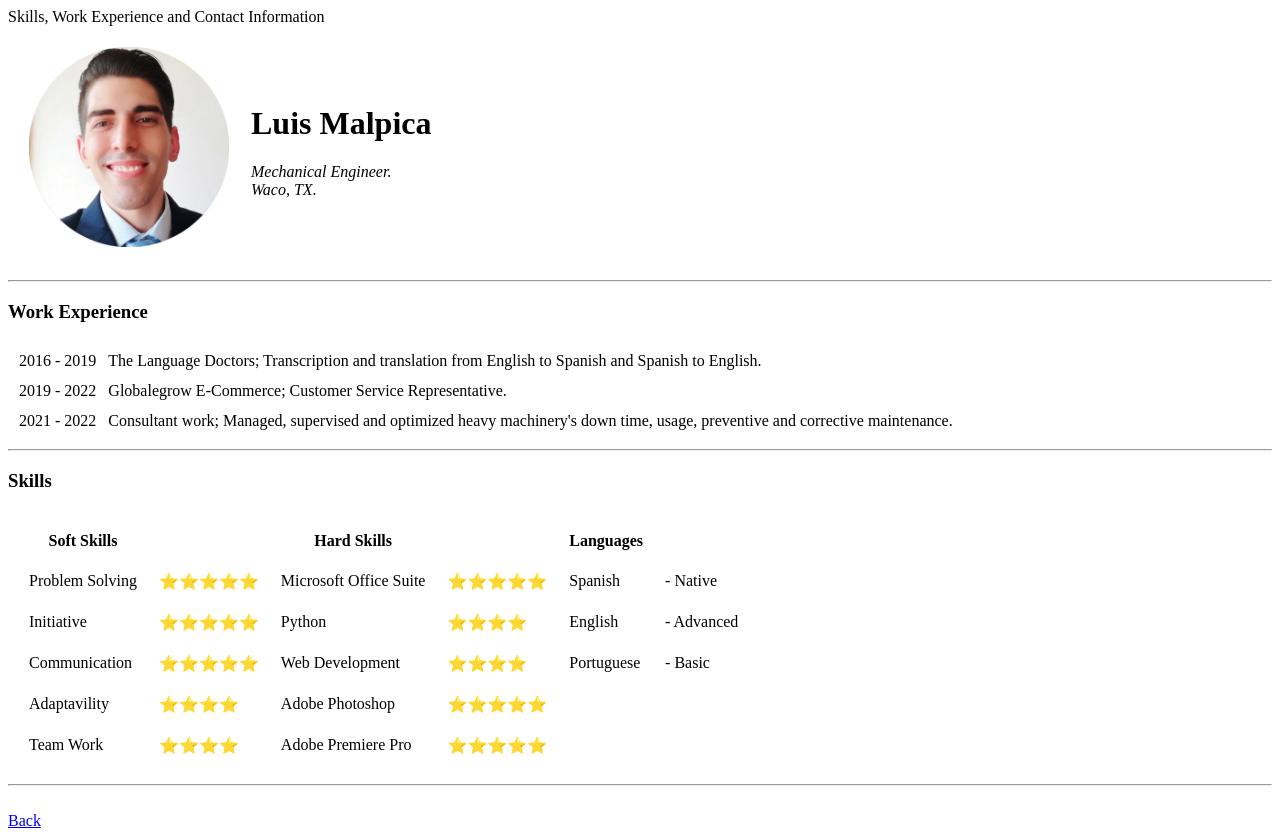
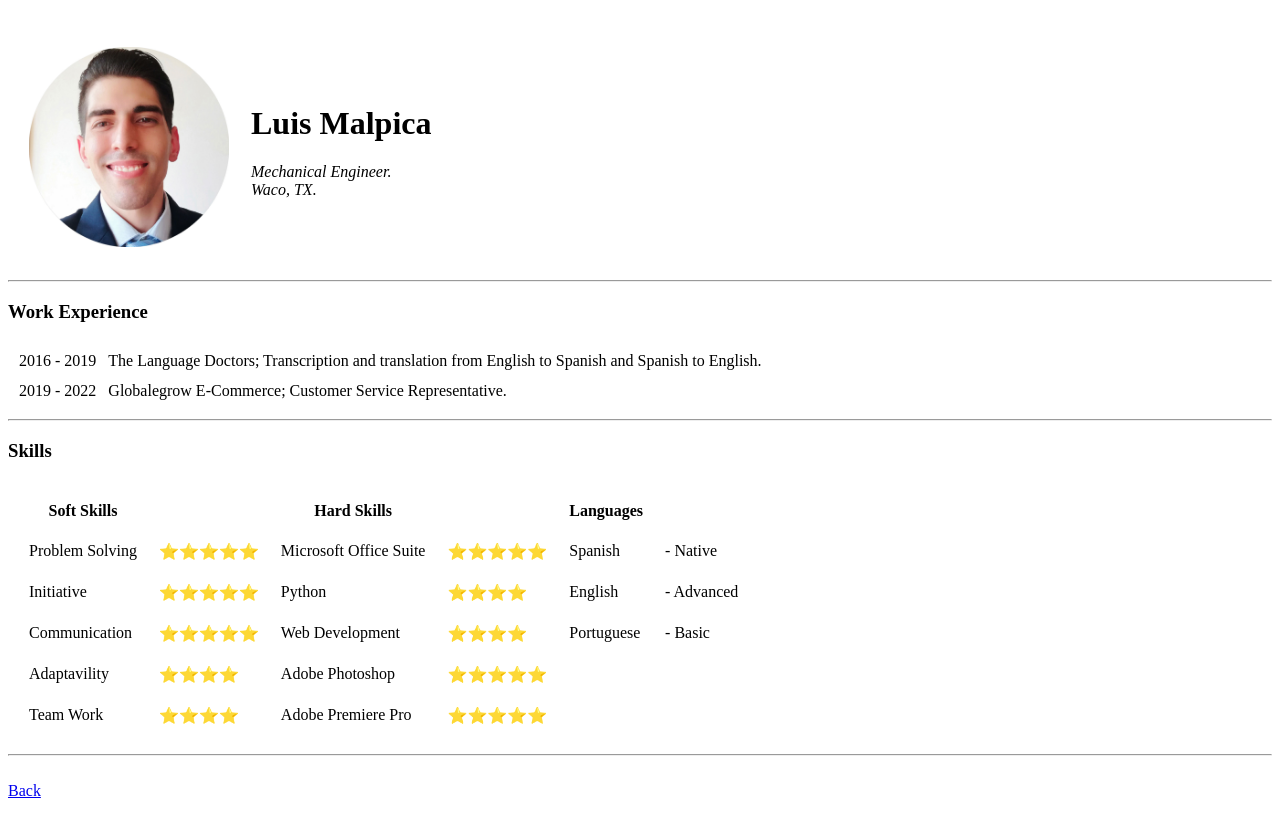
Before and after one commit to lutist/pp, a plain HTML site: page skills-work-info.html in a window 1280 px wide. After the commit the page ends 808 px from the top, so only its background shows below. Drawn offline with Linux system fonts and the light colour scheme.

Commit message:
Fixed bug
title bug

```diff
--- a/skills-work-info.html
+++ b/skills-work-info.html
@@ -2,7 +2,7 @@
  <html>
     <head>
         <meta charset="utf-8">
-        <tittle>Skills, Work Experience and Contact Information</tittle>
+        <title>Skills, Work Experience and Contact Information</title>
     </head>
     <body>
         <br>
@@ -28,11 +28,6 @@
             <tr>
                 <td>2019 - 2022</td>
                 <td>Globalegrow E-Commerce; Customer Service Representative.</td>
-            </tr>
-            <tr>
-                <td>2021 - 2022</td>
-                <td>Consultant work; Managed, supervised and optimized heavy machinery's
-                    down time, usage, preventive and corrective maintenance.</td>
             </tr>
         </table>
         <hr>
```
Also changed, not shown: contact-me.html (+1 -1 lines), index.html (+1 -1 lines).
